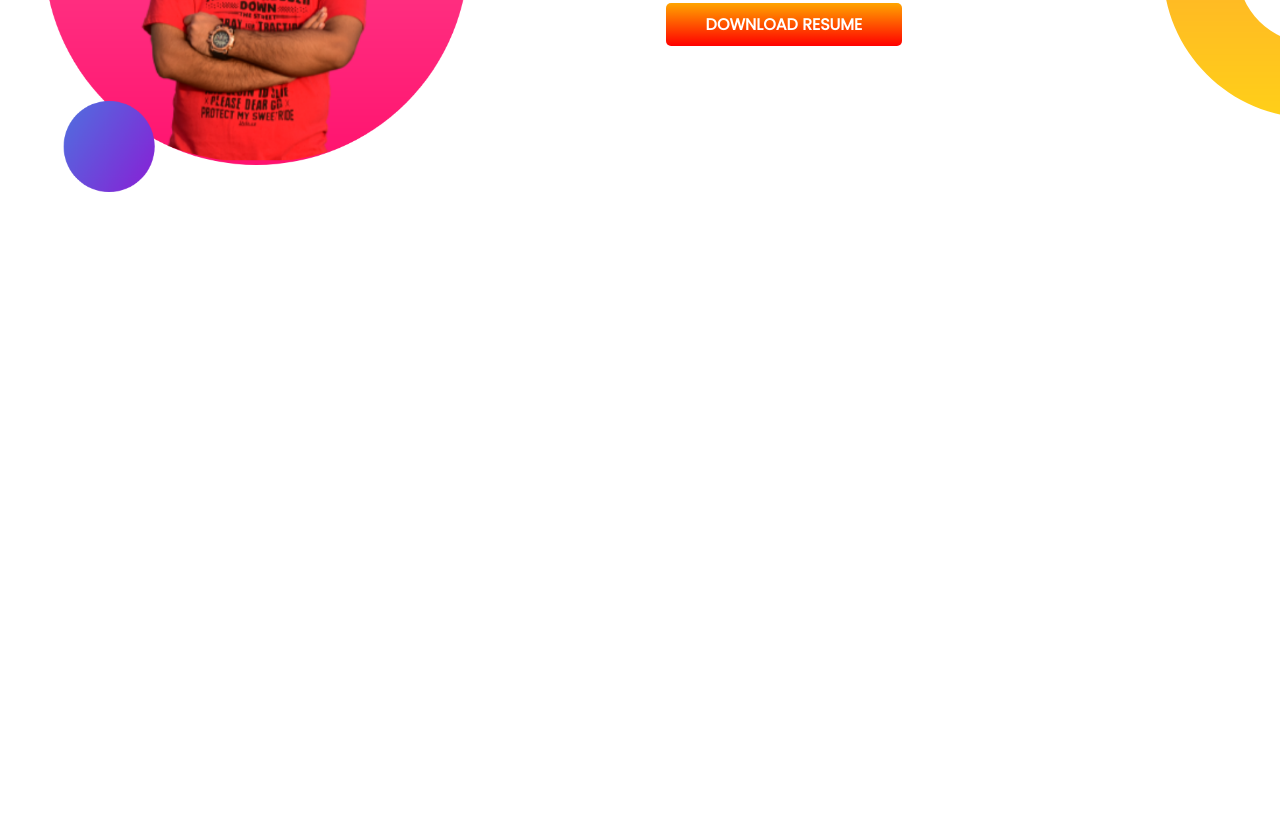
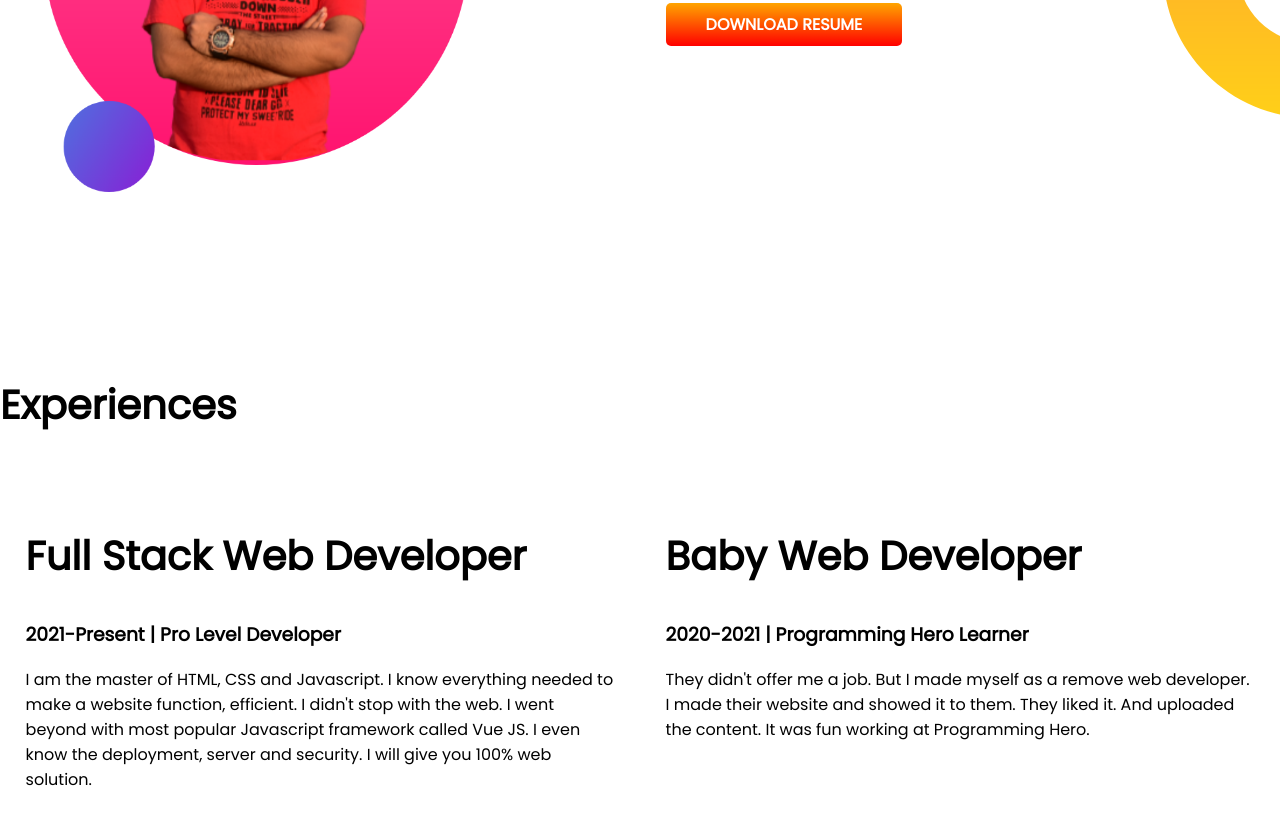
Before and after one commit to metul8085/developer-portfolio, a plain HTML site: page index.html in a window 1280 px wide. Shown: the part 947-1784 px from the top of the page. Before the commit the page ends 1322 px from the top, so only its background shows below. Drawn offline with Linux system fonts and the light colour scheme.

Commit message:
add experiences

```diff
--- a/index.html
+++ b/index.html
@@ -17,7 +17,7 @@
 </head>
 
 <body>
-    <section class="top-banner">
+    <section class="top-banner section-container">
         <div class="half-width">
             <h1>Welcome To</h1>
             <h1><span class="color-orange">Metul Nandi</span> World</h1>
@@ -27,22 +27,44 @@
                 Development Hero.</p>
             <a class="link-button" href="" target="_blank">Hire Me</a>
         </div>
-
         <div class="half-width">
             <img src="/images/my-bg2.png" alt="picture">
         </div>
     </section>
 
-    <section class="dream-big">
+    <section class="dream-big section-container">
         <div class="half-width">
-            <img  src="/images/my-bg2.png" alt="">
+            <img src="/images/my-bg2.png" alt="">
         </div>
         <div class="half-width">
             <h1>Dream Big</h1>
             <h2>Become a web developer</h2>
-            <p>I already learned the basic HTML and CSS. I can build any simple website. I can even teach my grandma how to make simple website. My goal is to build 3 websites and learn advanced topics.</p>
+            <p>I already learned the basic HTML and CSS. I can build any simple website. I can even teach my grandma how
+                to make simple website. My goal is to build 3 websites and learn advanced topics.</p>
             <a class="link-button" target="_blank" href="#">DOWNLOAD RESUME</a>
         </div>
+    </section>
+
+    <section>
+        <h1>Experiences</h1>
+        <div class="section-container">
+            <div class="half-width">
+                <h1>Full Stack Web Developer</h1>
+                <h3>2021-Present | Pro Level Developer</h3>
+                <p>I am the master of HTML, CSS and Javascript. I know everything needed to make a website function,
+                    efficient. I didn't stop with the web. I went beyond with most popular Javascript framework called
+                    Vue JS. I even know the deployment, server and security. I will give you 100% web solution.</p>
+            </div>
+
+            <div class="half-width">
+                <h1>Baby Web Developer</h1>
+                <h3>2020-2021 | Programming Hero Learner</h3>
+                <p>They didn't offer me a job. But I made myself as a remove web developer. I made their website and
+                    showed it to them. They liked it. And uploaded the content. It was fun working at Programming Hero.
+                </p>
+            </div>
+        </div>
+
     </section>
 </body>
 
--- a/style.css
+++ b/style.css
@@ -11,7 +11,7 @@ h1 {
     color: orange;
 }
 
-section {
+.section-container {
     display: flex;
     margin-bottom: 150px;
 }
```
